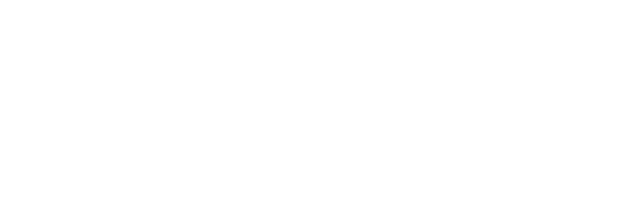
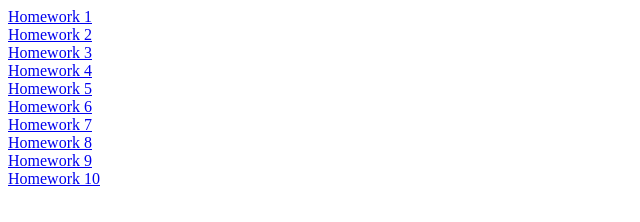
Before and after one commit to koonkim100/webapp68, a plain HTML site: page hw.html in a window 1280 px wide. Shown: the whole page, without its empty margins (0-640 px from the left). Drawn offline with Linux system fonts and the light colour scheme.

Commit message:
Add files via upload

```diff
--- a/hw.html
+++ b/hw.html
@@ -6,6 +6,15 @@
     <title>Document</title>
 </head>
 <body>
-
+    <a href="hw1.html">Homework 1</a><br>
+    <a href="hw2.html">Homework 2</a><br>
+    <a href="hw3.html">Homework 3</a><br>
+    <a href="hw4.html">Homework 4</a><br>
+    <a href="hw5.html">Homework 5</a><br>
+    <a href="hw6.html">Homework 6</a><br>
+    <a href="hw7.html">Homework 7</a><br>
+    <a href="hw8.html">Homework 8</a><br>
+    <a href="hw9.html">Homework 9</a><br>
+    <a href="hw10.html">Homework 10</a><br>
 </body>
 </html>
```
Also changed, not shown: index.html (+1 -1 lines).
